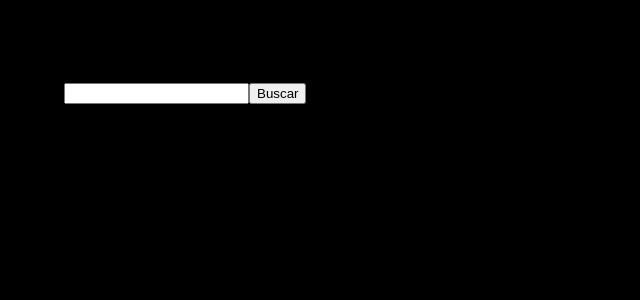
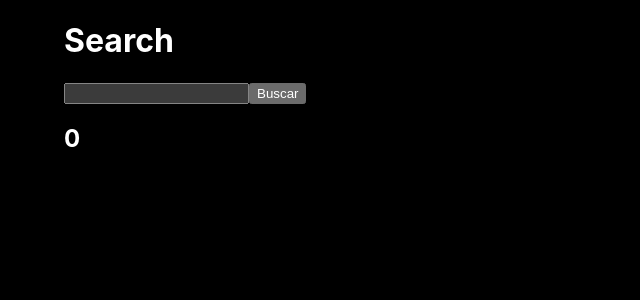
Before and after one commit to Alex-Paris/perfreact, a Next.js app: page / in a window 1280 px wide. Shown: the top 300 px of the page, without its empty margins (0-640 px from the left). Built offline with nearby package versions, Linux system fonts and the light colour scheme.

Commit message:
chore: using useMemo and useCallback

```diff
--- a/components/ProductItem.tsx
+++ b/components/ProductItem.tsx
@@ -1,15 +1,23 @@
+import { memo } from "react";
+
 interface ProductItemProps {
   product: {
     id: number;
     price: number;
     title: string;
-  }
+  },
+  onAddToWishlist: (id: number) => void;
 }
 
-export function ProductItem({ product }: ProductItemProps) {
+function ProductItemComponent({ product, onAddToWishlist }: ProductItemProps) {
   return (
     <div>
       {product.title} - <strong>{product.price}</strong>
+      <button onClick={() => onAddToWishlist(product.id)}>Add to wishlist</button>
     </div>
   )
 }
+
+export const ProductItem = memo(ProductItemComponent, (prevProps, nextProps) => {
+  return Object.is(prevProps.product, nextProps.product)
+})
--- a/components/SearchResults.tsx
+++ b/components/SearchResults.tsx
@@ -1,3 +1,4 @@
+import { useMemo } from "react";
 import { ProductItem } from "./ProductItem";
 
 interface SearchResultsProps {
@@ -6,14 +7,23 @@ interface SearchResultsProps {
     price: number;
     title: string;
   }>
+  onAddToWishlist: (id: number) => void;
 }
 
-export function SearchResults({ results }: SearchResultsProps) {
+export function SearchResults({ results, onAddToWishlist }: SearchResultsProps) {
+  const totalPrice = useMemo(() => {
+    return results.reduce((total, product) => {
+      return total + product.price;
+    }, 0)
+  }, [results])
+
   return (
     <div>
+      <h2>{totalPrice}</h2>
+
       {results.map(product => {
         return (
-          <ProductItem key={product.id} product={product} />
+          <ProductItem key={product.id} product={product} onAddToWishlist={onAddToWishlist} />
         );
       })}
     </div>
--- a/pages/index.tsx
+++ b/pages/index.tsx
@@ -1,5 +1,5 @@
 import type { NextPage } from 'next'
-import { FormEvent, useState } from 'react'
+import { FormEvent, useCallback, useState } from 'react'
 import { SearchResults } from '../components/SearchResults'
 
 const Home: NextPage = () => {
@@ -19,6 +19,10 @@ const Home: NextPage = () => {
     setResults(data)
   }
 
+  const addToWishlist = useCallback(async (id: number) => {
+    console.log(id);
+  }, [])
+
   return (
     <div>
       <h1>Search</h1>
@@ -32,7 +36,7 @@ const Home: NextPage = () => {
         <button type="submit">Buscar</button>
       </form>
 
-      <SearchResults results={results} />
+      <SearchResults results={results} onAddToWishlist={addToWishlist} />
     </div>
   )
 }
--- a/styles/globals.css
+++ b/styles/globals.css
@@ -1,6 +1,11 @@
+html {
+  color-scheme: dark;
+}
+
 html,
 body {
-  background-color: #000;
+  color: white;
+  background: black;
   padding: 0 2rem;
   margin: 0;
   font-family: -apple-system, BlinkMacSystemFont, Segoe UI, Roboto, Oxygen,
@@ -15,14 +20,3 @@ a {
 * {
   box-sizing: border-box;
 }
-
-@media (prefers-color-scheme: dark) {
-  html {
-    color-scheme: dark;
-  }
-
-  body {
-    color: white;
-    background: black;
-  }
-}
```
